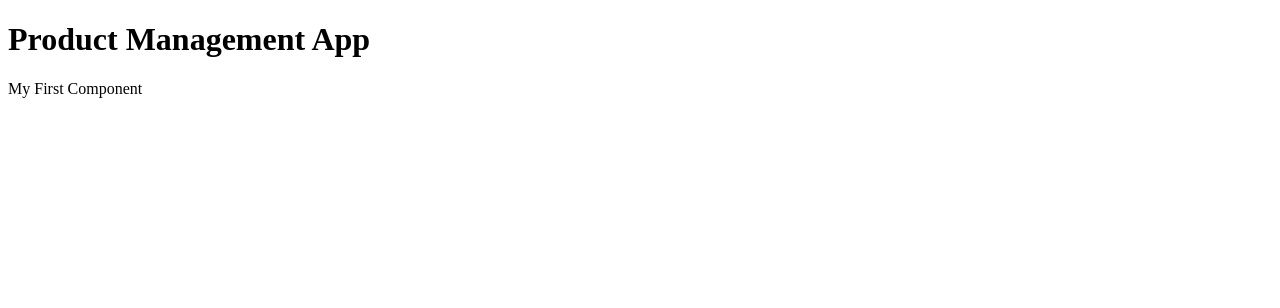
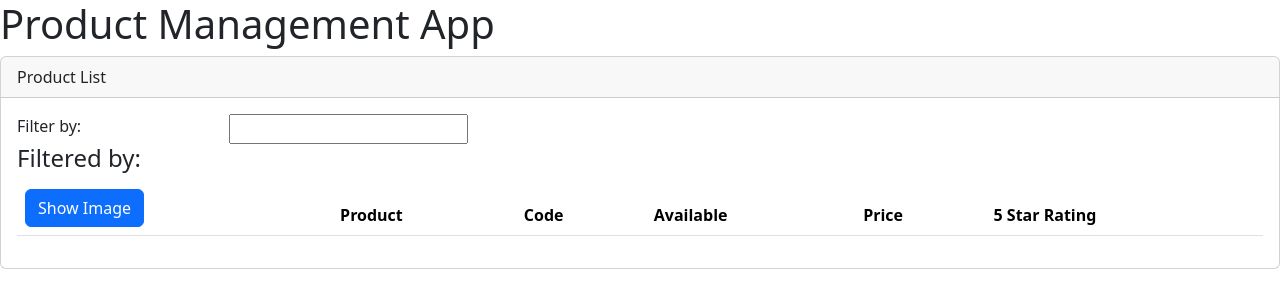
Before and after one commit to javamoth/product-management-app, an Angular app: page / in a window 1280 px wide. Shown: the top 308 px of the page. Built offline with nearby package versions, Linux system fonts and the light colour scheme.

Commit message:
ProductList added

```diff
--- a/package.json
+++ b/package.json
@@ -18,6 +18,8 @@
     "@angular/platform-browser": "^16.2.0",
     "@angular/platform-browser-dynamic": "^16.2.0",
     "@angular/router": "^16.2.0",
+    "bootstrap": "^5.3.2",
+    "font-awesome": "^4.7.0",
     "rxjs": "~7.8.0",
     "tslib": "^2.3.0",
     "zone.js": "~0.13.0"
--- a/src/app/app.component.ts
+++ b/src/app/app.component.ts
@@ -4,7 +4,7 @@
   selector: 'pm-root',
   template: `
   <div><h1>{{pageTitle}}</h1>
-  <div>My First Component</div>
+  <pm-products></pm-products>
 </div>
   `
 })
--- a/src/app/app.module.ts
+++ b/src/app/app.module.ts
@@ -2,10 +2,12 @@
 import { BrowserModule } from '@angular/platform-browser';
 
 import { AppComponent } from './app.component';
+import { ProductListComponent } from './products/product-list.component';
 
 @NgModule({
   declarations: [
-    AppComponent
+    AppComponent,
+    ProductListComponent
   ],
   imports: [
     BrowserModule
--- /dev/null
+++ b/src/app/products/product-list.component.html
@@ -0,0 +1,40 @@
+<div class='card'>
+    <div class='card-header'>
+      {{pageTitle}}
+    </div>
+    <div class='card-body'>
+      <div class='row'>
+        <div class='col-md-2'>Filter by:</div>
+        <div class='col-md-4'>
+          <input type='text' />
+        </div>
+      </div>
+      <div class='row'>
+        <div class='col-md-6'>
+          <h4>Filtered by: </h4>
+        </div>
+      </div>
+      <div class='table-responsive'>
+        <table class='table'>
+          <thead>
+            <tr>
+              <th>
+                <button class='btn btn-primary'>
+                  Show Image
+                </button>
+              </th>
+              <th>Product</th>
+              <th>Code</th>
+              <th>Available</th>
+              <th>Price</th>
+              <th>5 Star Rating</th>
+            </tr>
+          </thead>
+          <tbody>
+
+          </tbody>
+        </table>
+      </div>
+
+    </div>
+  </div>
--- /dev/null
+++ b/src/app/products/product-list.component.ts
@@ -0,0 +1,10 @@
+import { Component } from "@angular/core";
+
+@Component({
+    selector: 'pm-products',
+    templateUrl: './product-list.component.html'
+})
+
+export class ProductListComponent {
+    pageTitle: string = 'Product List';
+}
--- a/src/styles.css
+++ b/src/styles.css
@@ -1 +1,3 @@
 /* You can add global styles to this file, and also import other style files */
+@import "~bootstrap/dist/css/bootstrap.min.css";
+@import "~font-awesome/css/font-awesome.min.css";
```
Also changed, not shown: 1 other file (tests, documents, lock files or other folders).
